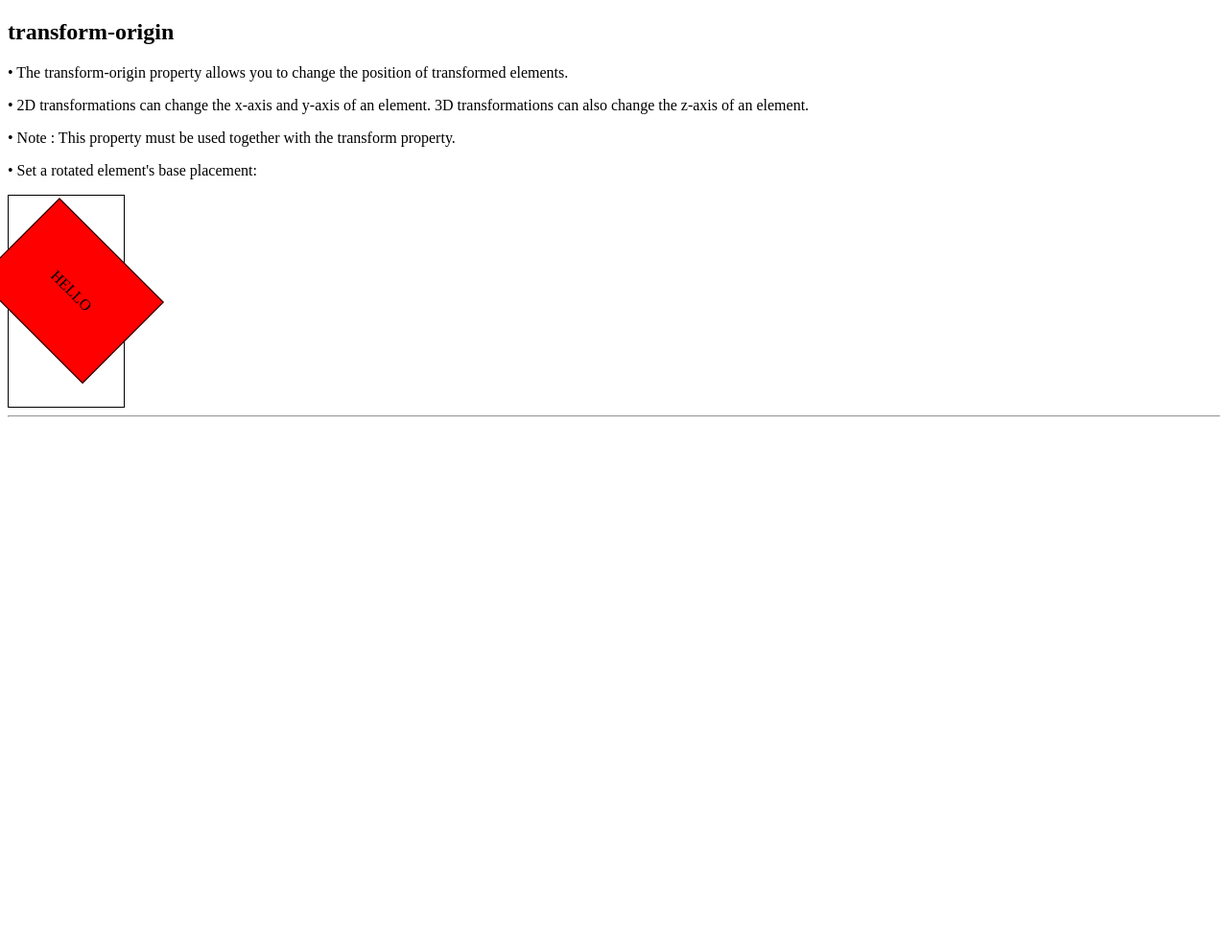
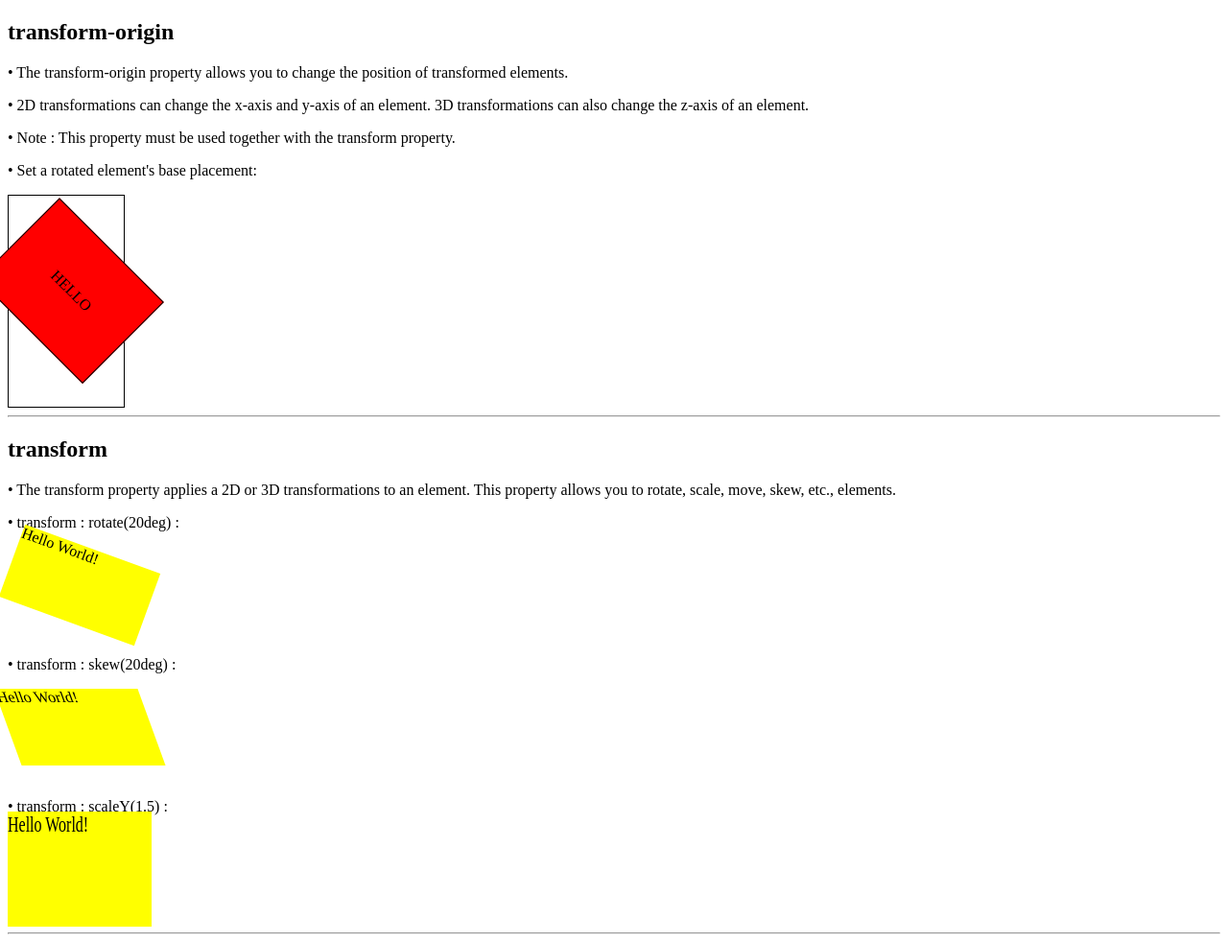
Before and after one commit to shubham2o/JS-and-CSS-Clock, a plain HTML site: page doubts.html in a window 1280 px wide. Shown: the whole page at 96% size. Before the commit the page ends 800 px from the top, so only its background shows below. Drawn offline with Linux system fonts and the light colour scheme.

Commit message:
transform added

```diff
--- a/doubts.css
+++ b/doubts.css
@@ -16,3 +16,28 @@
     transform : rotate(45deg);
     transform-origin : 20% 40%;
 }
+
+
+/* transform */
+div.a {
+    width : 150px;
+    height : 80px;
+    background-color : yellow;
+    transform : rotate(20deg);
+}
+
+
+div.b {
+    width : 150px;
+    height : 80px;
+    background-color : yellow;
+    transform : skew(20deg);
+}
+
+
+div.c {
+    width : 150px;
+    height : 80px;
+    background-color : yellow;
+    transform : scaleY(1.5);
+}
--- a/doubts.html
+++ b/doubts.html
@@ -22,6 +22,21 @@
     </div>
     <hr>
 
+    <!-- transform -->
+    <h2>transform</h2>
+    <p>• The transform property applies a 2D or 3D transformations to an element. This property allows you to rotate,
+        scale, move, skew, etc., elements.</p>
+    <p>• transform : rotate(20deg) :</p>
+    <div class="a">Hello World!</div>
+    <br>
+    <p>• transform : skew(20deg) :</p>
+    <div class="b">Hello World!</div>
+    <br>
+    <p>• transform : scaleY(1.5) :</p>
+    <div class="c">Hello World!</div>
+    <br>
+    <hr>
+
     <script src="doubts.js"></script>
 </body>
 
```
